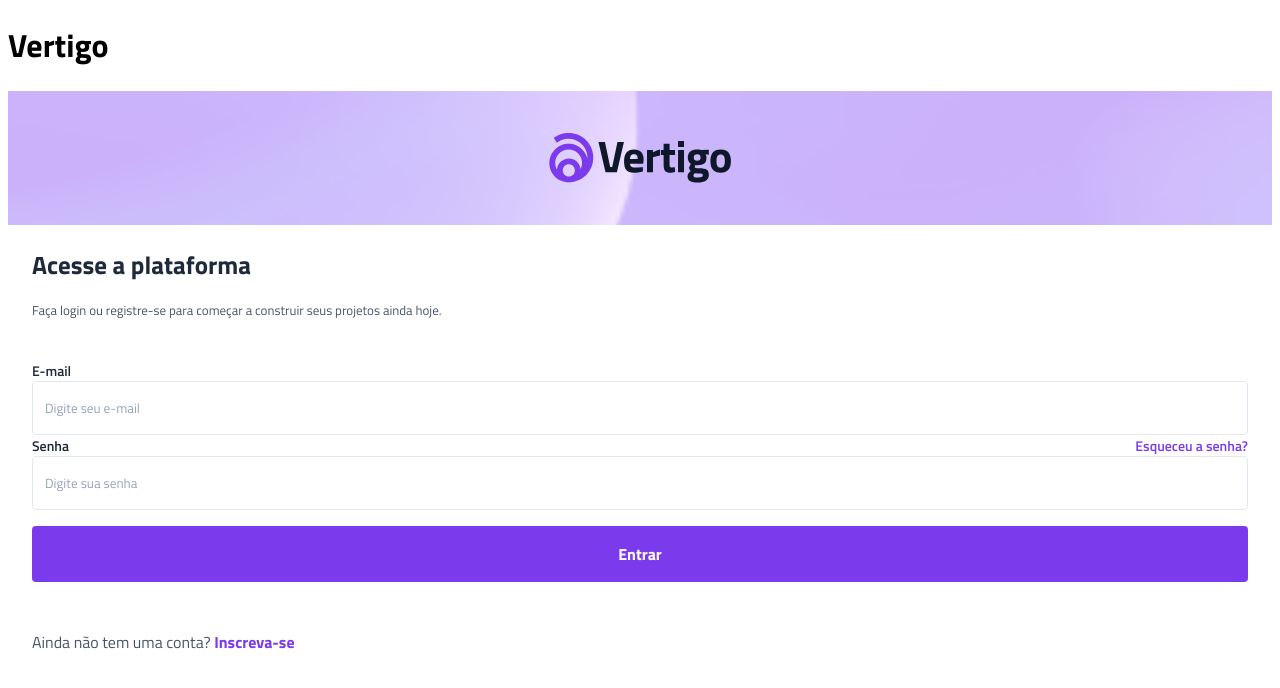
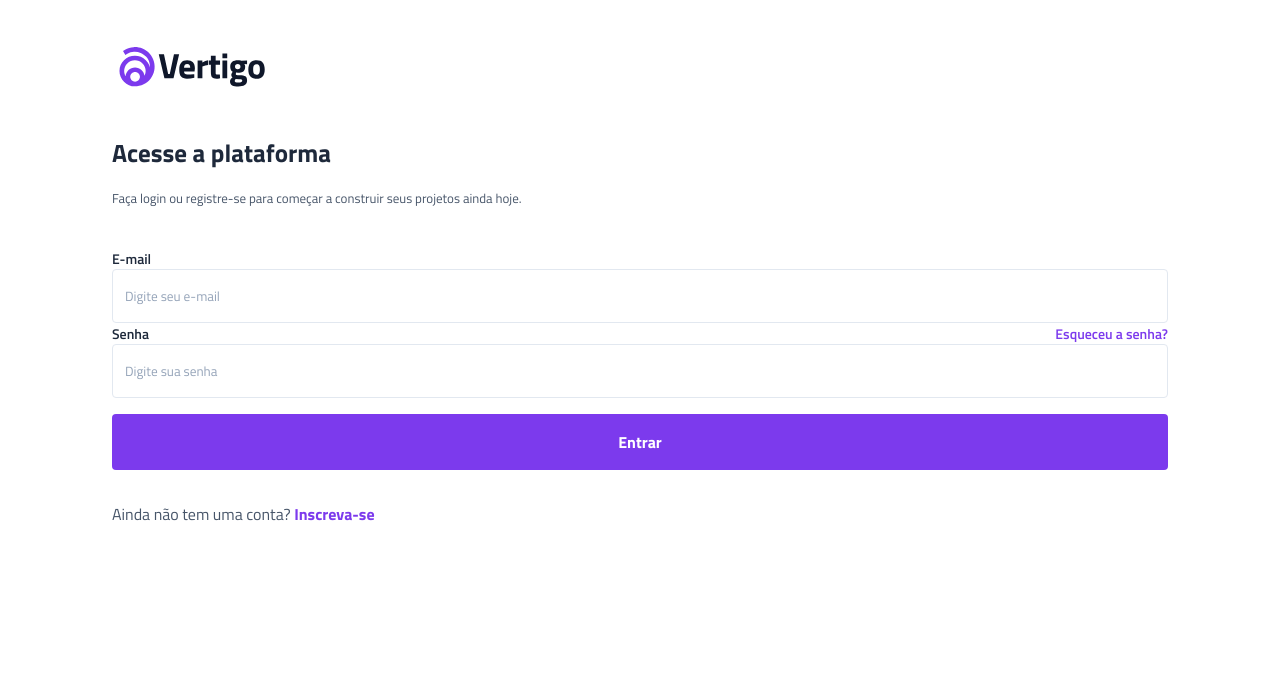
Before and after one commit to firpotas123/projetosara, a plain HTML site: page index.html in a window 1280 px wide. Drawn offline with Linux system fonts and the light colour scheme; a web font is replaced by a local one.

Commit message:
primeiros ajustes do desktop

```diff
--- a/index.html
+++ b/index.html
@@ -14,7 +14,6 @@
 </head>
 
 <body>
-    <h1>Vertigo </h1>
     <header>
         <img src="./imagens/logo.svg" alt="logo">
     </header>
--- a/style.css
+++ b/style.css
@@ -1,4 +1,7 @@
 * {
+    margin: 0;
+    padding: 0;
+    box-sizing: border-box;
     font-family: 'Titillium Web', sans-serif;
 }
 
@@ -111,3 +114,23 @@ main {
 .login a:hover {
     text-decoration: underline;
 }
+
+.login a:hover {
+    text-decoration: underline;
+}
+
+@media(min-width: 1000px) {
+    header {
+        background: none;
+        justify-content: flex-start;
+        padding-inline: 7rem;
+    }
+
+    header img {
+        width: 10rem;
+    }
+
+    main {
+        padding-inline: 7rem;
+    }
+}
```
